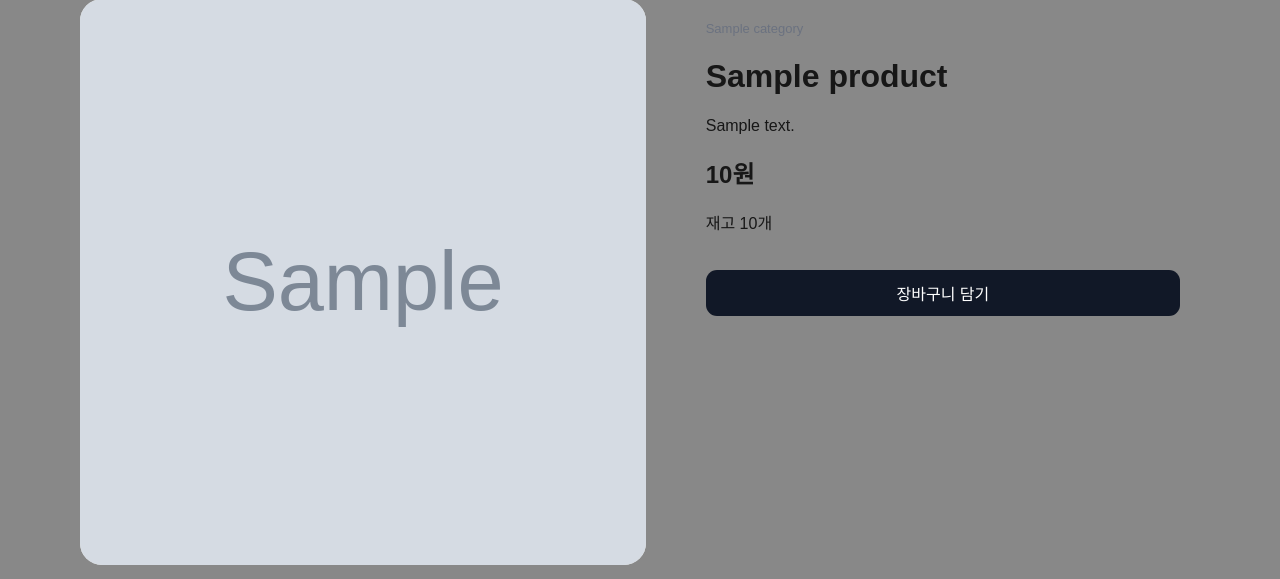
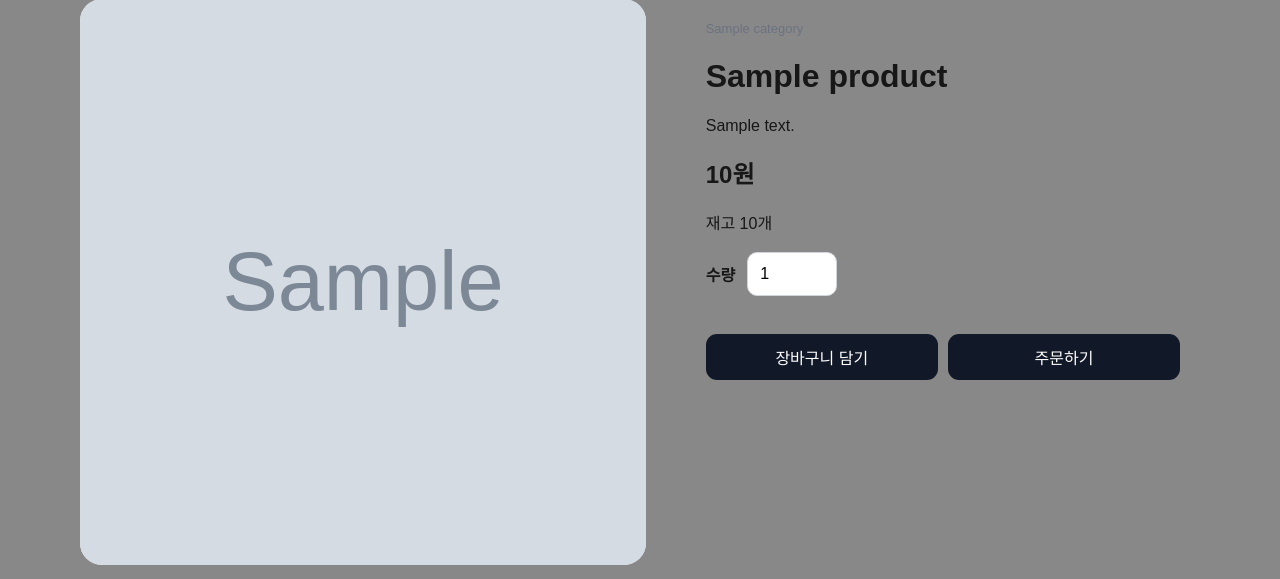
Before and after one commit to ek890322-man/ono-market, a Python web app: template templates/product.html in a window 1280 px wide. Shown: the part 147-726 px from the top of the page. Run offline with Jinja, Linux system fonts and the light colour scheme; the template is opened without the code that fills it: most values are stand-ins (such as "Sample title", 1, 10 or a date in 2020); grey boxes marked "Sample" are stand-in pictures.

Commit message:
Add files via upload

```diff
--- a/static/style.css
+++ b/static/style.css
@@ -7,3 +7,16 @@
 @media(max-width:800px){.colorgrid{grid-template-columns:1fr 1fr}}
 
 .pic img{width:100%;height:100%;object-fit:cover}.productdetail{display:grid;grid-template-columns:1.1fr 1fr;gap:40px;margin-top:25px}.productmain{width:100%;aspect-ratio:1;object-fit:cover;border-radius:22px;background:#ecece7}.productmain.fallback{display:grid;place-items:center;font-size:100px}.productsummary{padding:20px}.productsummary button{width:100%;margin-top:20px}.detailimages{max-width:900px;margin:60px auto}.detailimages img{display:block;width:100%;height:auto}.productedit{background:#fafafa;border:1px solid var(--line);border-radius:12px;margin:10px 0;padding:14px}.productedit summary{cursor:pointer;font-weight:800}.editgrid{display:grid;grid-template-columns:repeat(2,1fr);gap:10px;margin-top:15px}.editgrid label{display:grid;gap:6px}.adminthumb{width:130px;height:130px;object-fit:cover;border-radius:10px;display:block;margin-top:8px}.adminimages{grid-column:1/-1;display:grid;grid-template-columns:repeat(4,1fr);gap:10px}.adminimages img{width:100%;aspect-ratio:1;object-fit:cover;border-radius:8px}.adminimages button{width:100%;font-size:12px;margin-top:5px}@media(max-width:800px){.productdetail{grid-template-columns:1fr;gap:10px}.editgrid{grid-template-columns:1fr}.adminimages{grid-template-columns:repeat(2,1fr)}}
+
+.detailqty{display:flex;align-items:center;gap:12px;margin:18px 0}
+.detailqty label{font-weight:700}
+.detailqty input{width:90px;padding:12px;border:1px solid #d1d5db;border-radius:10px;font:inherit}
+@media(max-width:700px){.detailqty input{width:80px}}
+
+.product-actions{display:flex;gap:10px;margin-top:12px}
+.product-actions button{flex:1}
+.buy-now{background:#111827;color:#fff}
+
+.rich-cart{display:grid!important;grid-template-columns:58px 1fr auto;gap:10px;align-items:center}
+.cartpic{width:58px;height:58px;border-radius:10px;background:#f3f4f6;overflow:hidden;display:flex;align-items:center;justify-content:center;font-size:25px}
+.cartpic img{width:100%;height:100%;object-fit:cover}.cartdesc{display:flex;flex-direction:column;gap:4px}.cartdesc small{color:#6b7280}.cartqty{display:flex;gap:7px;align-items:center}.cartqty button{padding:5px 9px}.cartqty .remove{background:#fff;color:#6b7280;border:1px solid #ddd}.carttotal,.paytotal,.orderline{display:flex;justify-content:space-between;gap:12px}.carttotal{padding:16px 0;font-size:18px}.ordersummary{background:#f8fafc;padding:15px;border-radius:12px}.orderline{padding:7px 0}.paytotal{border-top:1px solid #ddd;margin-top:10px;padding-top:13px;font-size:18px}.checkoutform{max-height:90vh;overflow:auto}.paymethods{display:grid;gap:8px;margin-bottom:10px}.paymethods label{border:1px solid #ddd;border-radius:9px;padding:12px}.paynotice{background:#fef3c7;color:#92400e;padding:10px;border-radius:9px;font-size:13px}.emptycart{text-align:center;color:#6b7280;padding:30px 0}
--- a/templates/index.html
+++ b/templates/index.html
@@ -1,6 +1,6 @@
 {% extends "base.html" %}{% block body %}
 <section class="hero"><h1>{{site.hero_title}}</h1><p>{{site.hero_text}}</p></section>
 <main><div class="shopbar"><input id="search" placeholder="상품 검색"><button onclick="openCart()">장바구니 <b id="count">0</b></button></div><div id="filters" class="filters"></div><div id="grid" class="grid"></div></main>
-<div id="shade" class="shade" onclick="closeCart()"></div><aside id="cartDrawer" class="drawer"><h2>장바구니</h2><div id="items" class="grow"></div><b id="total">0원</b><button onclick="showOrder()">주문하기</button><button class="light" onclick="closeCart()">닫기</button></aside>
-<div id="modal" class="modal"><form id="orderForm"><h2>배송 정보</h2><input name="name" value="{{session.user_name or ''}}" placeholder="주문자명" required><input name="phone" placeholder="연락처" required><input name="address" placeholder="배송 주소" required><textarea name="memo" placeholder="배송 메모"></textarea><button>주문 접수</button><button type="button" class="light" onclick="modal.style.display='none'">취소</button></form></div>
+<div id="shade" class="shade" onclick="closeCart()"></div><aside id="cartDrawer" class="drawer"><h2>장바구니</h2><div id="items" class="grow"></div><div class="carttotal"><span>결제 예정금액</span><b id="total">0원</b></div><button id="checkoutBtn" onclick="showOrder()">결제하기</button><button class="light" onclick="closeCart()">닫기</button></aside>
+<div id="modal" class="modal"><form id="orderForm" class="checkoutform"><h2>주문 / 결제</h2><section class="ordersummary"><h3>주문 상품</h3><div id="orderSummary"></div><div class="paytotal"><span>최종 결제금액</span><b id="payTotal">0원</b></div></section><h3>배송 정보</h3><input name="name" value="{{session.user_name or ''}}" placeholder="주문자명" required><input name="phone" placeholder="연락처" required><input name="address" placeholder="배송 주소" required><textarea name="memo" placeholder="배송 메모"></textarea><h3>결제수단</h3><div class="paymethods"><label><input type="radio" name="payment_method" value="카드결제" checked> 카드결제</label><label><input type="radio" name="payment_method" value="계좌이체"> 계좌이체</label><label><input type="radio" name="payment_method" value="무통장입금"> 무통장입금</label></div><p class="paynotice">현재는 실제 PG 카드승인 전 주문·결제 화면 테스트 단계입니다.</p><button>결제 및 주문 접수</button><button type="button" class="light" onclick="modal.style.display='none'">취소</button></form></div>
 <script>window.PRODUCTS={{products_json|tojson}};</script><script src="{{url_for('static',filename='shop.js')}}"></script>{% endblock %}
--- a/templates/product.html
+++ b/templates/product.html
@@ -1 +1,86 @@
-{% extends "base.html" %}{% block body %}<main><a href="/">← 상품 목록</a><div class="productdetail"><div>{% if product.main_image %}<img class="productmain" src="{{product.main_image}}">{% else %}<div class="productmain fallback">{{product.emoji}}</div>{% endif %}</div><div class="productsummary"><span class="muted">{{product.category}}</span><h1>{{product.name}}</h1><p>{{product.description}}</p><h2>{{"{:,}".format(product.price)}}원</h2><p>재고 {{product.stock}}개</p><button onclick="add({{product.id}})">장바구니 담기</button></div></div>{% if images %}<section class="detailimages"><h2>상품 상세</h2>{% for image in images %}<img src="{{image.filename}}">{% endfor %}</section>{% endif %}</main><script>let basket=JSON.parse(localStorage.getItem("ono-cart")||"{}");function add(id){basket[id]=(basket[id]||0)+1;localStorage.setItem("ono-cart",JSON.stringify(basket));alert("장바구니에 담았습니다.")}</script>{% endblock %}
+{% extends "base.html" %}
+{% block body %}
+<main>
+  <a href="/">← 상품 목록</a>
+
+  <div class="productdetail">
+    <div>
+      {% if product.main_image %}
+        <img class="productmain" src="{{ product.main_image }}" alt="{{ product.name }}">
+      {% else %}
+        <div class="productmain fallback">{{ product.emoji }}</div>
+      {% endif %}
+    </div>
+
+    <div class="productsummary">
+      <span class="muted">{{ product.category }}</span>
+      <h1>{{ product.name }}</h1>
+      <p>{{ product.description }}</p>
+      <h2>{{ "{:,}".format(product.price) }}원</h2>
+      <p>재고 {{ product.stock }}개</p>
+
+      {% if product.stock > 0 %}
+      <div class="detailqty">
+        <label for="detailQty">수량</label>
+        <input id="detailQty" type="number" min="1" max="{{ product.stock }}" value="1">
+      </div>
+      <div class="product-actions">
+        <button type="button" onclick="addDetail({{ product.id }}, {{ product.stock }})">장바구니 담기</button>
+        <button type="button" class="buy-now" onclick="buyDetail({{ product.id }}, {{ product.stock }})">주문하기</button>
+      </div>
+      {% else %}
+      <button type="button" disabled>품절</button>
+      {% endif %}
+    </div>
+  </div>
+
+  {% if images %}
+  <section class="detailimages">
+    <h2>상품 상세</h2>
+    {% for image in images %}
+      <img src="{{ image.filename }}" alt="{{ product.name }} 상세 이미지">
+    {% endfor %}
+  </section>
+  {% endif %}
+</main>
+
+<script>
+let basket = JSON.parse(localStorage.getItem("ono-cart") || "{}");
+
+function buyDetail(id, stock) {
+  const input = document.getElementById("detailQty");
+  const qty = Number(input.value);
+
+  if (!Number.isInteger(qty) || qty < 1) {
+    alert("수량을 1개 이상 입력해주세요.");
+    return;
+  }
+  if (qty > stock) {
+    alert(`재고는 최대 ${stock}개까지 주문할 수 있습니다.`);
+    return;
+  }
+
+  localStorage.setItem("ono-cart", JSON.stringify({[id]: qty}));
+  location.href = "/?order=1";
+}
+
+function addDetail(id, stock) {
+  const input = document.getElementById("detailQty");
+  const qty = Number(input.value);
+  const current = Number(basket[id] || 0);
+
+  if (!Number.isInteger(qty) || qty < 1) {
+    alert("수량을 1개 이상 입력해주세요.");
+    return;
+  }
+  if (current + qty > stock) {
+    alert(`재고는 최대 ${stock}개까지 담을 수 있습니다.`);
+    return;
+  }
+
+  basket[id] = current + qty;
+  localStorage.setItem("ono-cart", JSON.stringify(basket));
+  alert(`${qty}개를 장바구니에 담았습니다.`);
+}
+</script>
+{% endblock %}
```
Also changed, not shown: app.py (+18 -0 lines), static/shop.js (+1 -1 lines).
